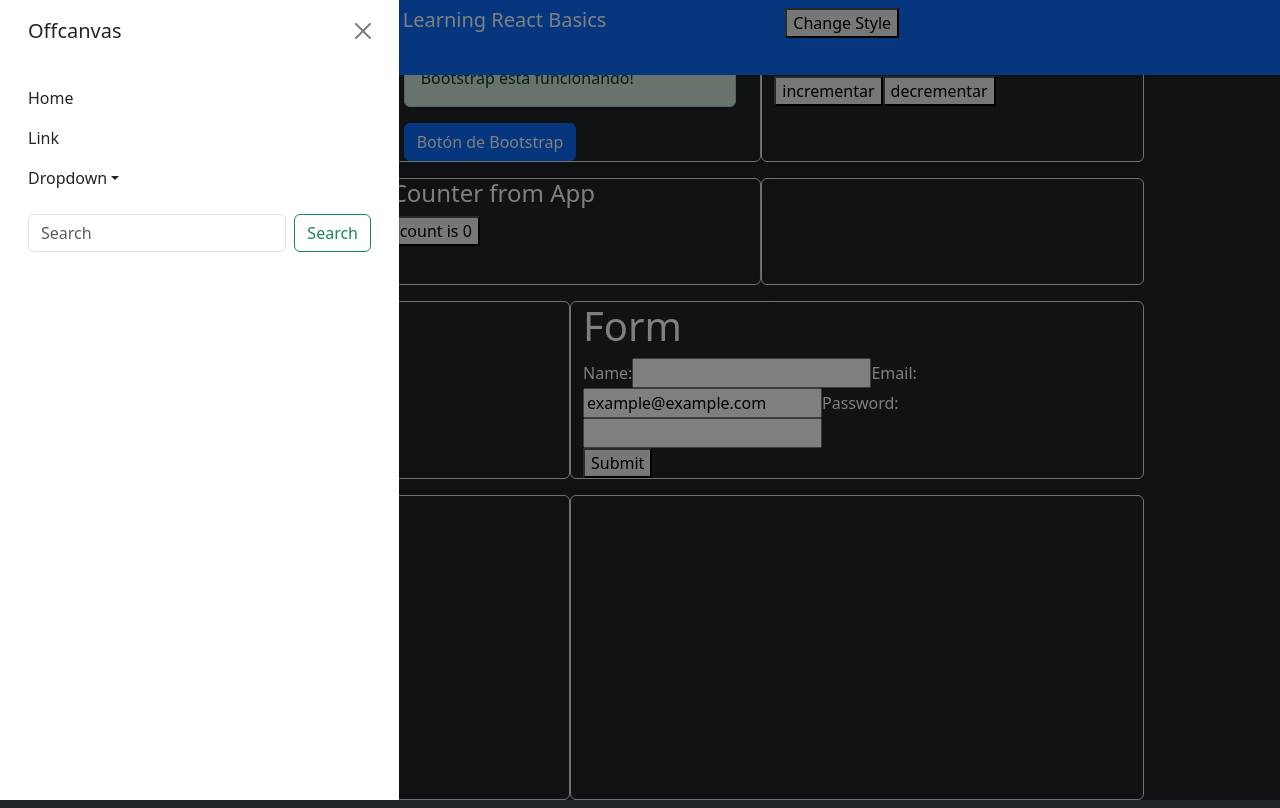
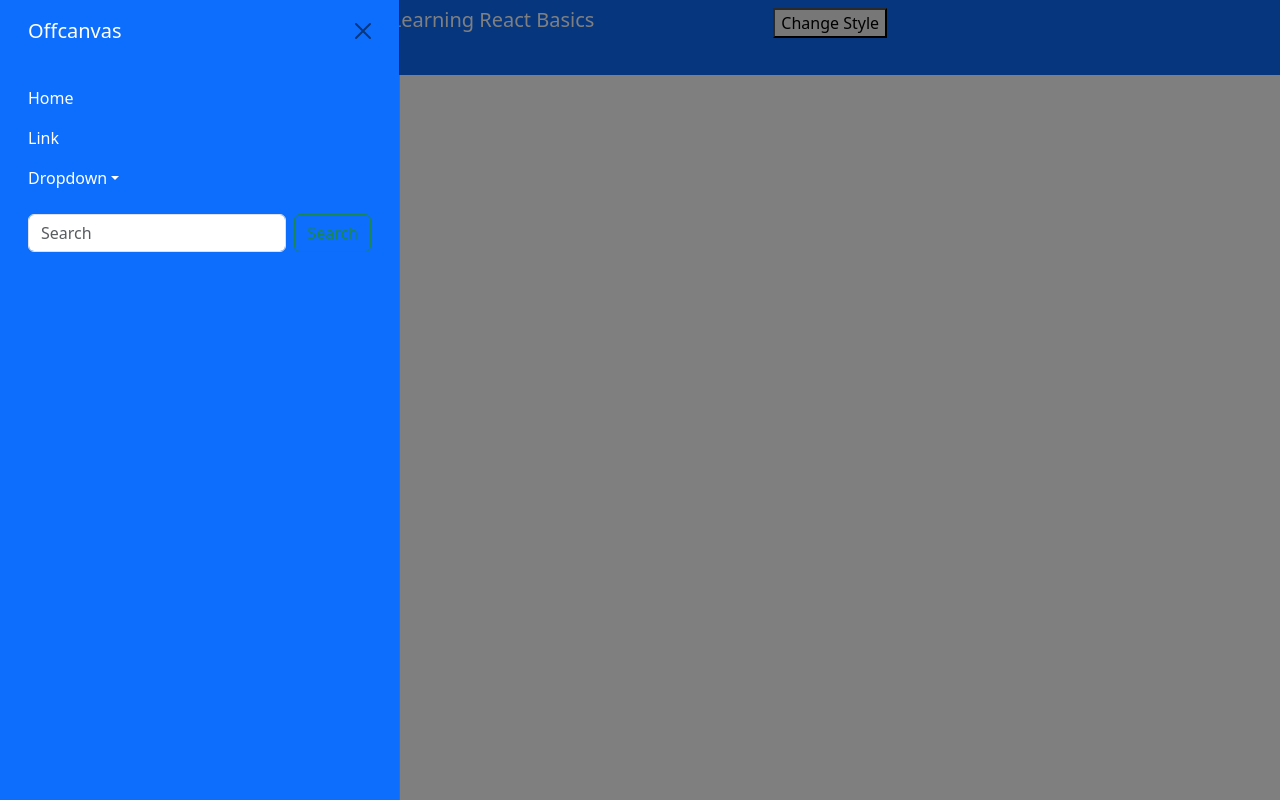
Before and after one commit to LucianoCBarilari/ReactBasics, a React (Vite) app: page / in a window 1280 px wide. Both pictures are taken after a click on the button "Toggle navigation". Built offline with nearby package versions, Linux system fonts and the light colour scheme; no server answers.

Commit message:
add TagMainLayout component and refactor App to use it; enhance TagDrawer with customizable position and background color

```diff
--- a/src/App.tsx
+++ b/src/App.tsx
@@ -1,129 +1,13 @@
-import { useState } from 'react';
 import './App.css';
 import 'bootstrap-icons/font/bootstrap-icons.css';
 
-import Button from './components/Button';
-import Home from './components/Home';
-import BootstrapComponent from './components/TestAndOthers/bootstrapEx';
-import Counter from './components/TestAndOthers/counter';
-import ComponentA from './components/TestAndOthers/componentA';
-import ComponentB from './components/TestAndOthers/componentB';
-import ListExample from './components/DisplayData/ListExample';
-import Form from './components/Forms/form';
-import DynamicList from './components/Dynamic Rendering/dynamicList';
-import ListFromDataContext from './components/DisplayData/ListFromDataContext';
-import TagAppBar from './components/AppBar/TagAppBar';
 
-import { BackgroundColors } from "./Helpers/BackgroundColors";
-import { Position } from "./Helpers/Position";
-import { TextColors } from "./Helpers/TextColors";
-import TagDrawer from './components/Drawer/TagDrawer';
-import TagDrawerHeader from './components/Drawer/TagDrawerHeader';
-import TagDrawerBody from './components/Drawer/TagDrawerBody';
+import TagMainLayout from './components/MainLayout/TagMainLayout';
 
 function App() {
-  const [count, setCount] = useState(0);
-  const [message] = useState('Home page Example with Props');
-  const [darkMode, setDarkMode] = useState(true);
-  const col_4Class = 'col-4 border shadow rounded';
-  const mainContainer = "container m-0 p-2";
-  let openDrawer= true;
-
   return (
     <>
-     <div className="row">
-        <TagAppBar
-            color={TextColors.White}
-            fixed={Position.FixedTop}
-            backgroundColor={BackgroundColors.Primary}>
-
-                 <div className={mainContainer}>
-                      <div className="row">
-                      <div className="col-4">
-                           <button className="navbar-toggler"
-                                   type="button"
-                                   data-bs-toggle="offcanvas"
-                                   data-bs-target="#offcanvasNavbar"
-                                   aria-controls="offcanvasNavbar"
-                                   aria-label="Toggle navigation">
-                               <span className="bi bi-columns-gap"/>
-                           </button>
-                      </div>
-                      <div className="col-4">
-                                   <h5>Learning React Basics</h5>
-                      </div>
-                      <div className="col-4">
-                                   <button onClick={() => setDarkMode(!darkMode)}>Change Style</button>
-                      </div>
-                </div>
-        </div>
-        </TagAppBar>
-      </div>
-      <div className="row t-10">
-          {/**/}
-          <TagDrawer open={openDrawer}>
-               <TagDrawerHeader />
-               <TagDrawerBody />
-          </TagDrawer>
-      </div>
-
-
-      <div className="bg-dark text-white">
-
-
-        <div className={mainContainer}>
-          <div className="row">
-            <div className={col_4Class}>
-              <h4>Independent Component Example</h4>
-              <Button text='Button Name from Props' />
-            </div>
-            <div className={col_4Class}>
-              <Home message={message} />
-              <BootstrapComponent />
-            </div>
-            <div className={col_4Class}>
-              <Counter />
-            </div>
-          </div>
-        </div>
-        <div className={mainContainer}>
-          <div className="row">
-            <div className={col_4Class}>
-              <ComponentA emoji="🚀" titulo="Space Adventure" />
-              <ComponentB buttonText="Button(reused component)" />
-            </div>
-            <div className={col_4Class}>
-              <h4>Counter from App</h4>
-              <button onClick={() => {
-                setCount((count) => count + 1);
-              }}>
-                count is {count}
-              </button>
-            </div>
-            <div className={col_4Class}></div>
-          </div>
-        </div>
-        <div className={mainContainer}>
-          <div className="row">
-            <div className='col-6 border rounded'>
-              <ListExample />
-            </div>
-            <div className='col-6 border rounded'>
-              <Form />
-            </div>
-          </div>
-        </div>
-        <div className={mainContainer}>
-          <div className="row">
-            <div className='col-6 border rounded'>
-              <DynamicList />
-            </div>
-            <div className='col-6 border rounded'>
-              <ListFromDataContext />
-            </div>
-          </div>
-        </div>
-      </div>
+    <TagMainLayout />
     </>
   );
 }
--- /dev/null
+++ b/src/components/Drawer/OffcanvasPosition.ts
@@ -0,0 +1,29 @@
+export enum OffcanvasPosition {
+    offcanvasStart = "offcanvas-start",
+    offcanvasEnd = "offcanvas-end",
+    offcanvasTop = "offcanvas-top",
+    offcanvasBottom = "offcanvas-bottom"
+}
+
+export function getOffcanvasPosition(position: OffcanvasPosition): string {
+    let tempPosition: string = "";
+    if (position == null)
+        return "";
+    else {
+        switch (position) {
+            case OffcanvasPosition.offcanvasStart:
+                tempPosition = OffcanvasPosition.offcanvasStart;
+                break;
+            case OffcanvasPosition.offcanvasEnd:
+                tempPosition = OffcanvasPosition.offcanvasEnd;
+                break;
+            case OffcanvasPosition.offcanvasTop:
+                tempPosition = OffcanvasPosition.offcanvasTop;
+                break;
+            case OffcanvasPosition.offcanvasBottom:
+                tempPosition = OffcanvasPosition.offcanvasBottom;
+                break;
+        }
+    }
+    return tempPosition;
+}
--- a/src/components/Drawer/TagDrawer.tsx
+++ b/src/components/Drawer/TagDrawer.tsx
@@ -1,24 +1,29 @@
 import { ReactNode } from "react";
+import { getOffcanvasPosition, OffcanvasPosition } from "./OffcanvasPosition";
+import { BackgroundColors } from "../../Helpers/BackgroundColors";
+import { getBackgroundColor } from "../../Helpers/Utils";
+
 interface TagDrawerProps{
     open: boolean;
+    offcanvasPosition?: OffcanvasPosition
+    backgroundColor?: BackgroundColors;
     children?: ReactNode;
 }
 
 const TagDrawer = (props :TagDrawerProps) => {
 
+    let tempPosition :string = getOffcanvasPosition(props.offcanvasPosition ?? OffcanvasPosition.offcanvasStart);
+    let backgroundColor: string = getBackgroundColor(props.backgroundColor ?? BackgroundColors.Light);
+
+    let drawerStyle :string = `offcanvas ${tempPosition} ${backgroundColor}`;
 
     return (
-        <>
-
         <div
-             className="offcanvas offcanvas-start"
+             className={drawerStyle}
              tabIndex={-1 } id="offcanvasNavbar"
              aria-labelledby="offcanvasNavbarLabel">
            {props.children}
         </div>
-
-      {/*props.children*/}
-      </>
-    )
+    );
 }
 export default TagDrawer;
--- /dev/null
+++ b/src/components/MainLayout/TagMainLayout.tsx
@@ -0,0 +1,70 @@
+import { useState } from "react";
+import { BackgroundColors } from "../../Helpers/BackgroundColors";
+import { Position } from "../../Helpers/Position";
+import { TextColors } from "../../Helpers/TextColors";
+import TagAppBar from "../AppBar/TagAppBar";
+import { OffcanvasPosition } from "../Drawer/OffcanvasPosition";
+import TagDrawer from "../Drawer/TagDrawer";
+import TagDrawerBody from "../Drawer/TagDrawerBody";
+import TagDrawerHeader from "../Drawer/TagDrawerHeader";
+
+const TagMainLayout = () => {
+
+    const [openDrawer, setOpenDrawer] = useState(false);
+
+    const toggleDrawer = () => setOpenDrawer(!openDrawer);
+
+    const mainContainer = "container m-0 p-2";
+
+    return (
+        <div>
+            <TagAppBar
+                color={TextColors.White}
+                fixed={Position.FixedTop}
+                backgroundColor={BackgroundColors.Primary}
+            >
+                <div className={mainContainer}>
+                    <div className="row">
+                        <div className="col-4">
+                            <button className="navbar-toggler"
+                                    type="button"
+                                    data-bs-toggle="offcanvas"
+                                    data-bs-target="#offcanvasNavbar"
+                                    aria-controls="offcanvasNavbar"
+                                    aria-label="Toggle navigation">
+                                <span className="bi bi-columns-gap"/>
+                            </button>
+                        </div>
+                        <div className="col-4">
+                            <h5>Learning React Basics</h5>
+                        </div>
+                        <div className="col-4">
+                            <button>Change Style</button>
+                        </div>
+                    </div>
+                </div>
+            </TagAppBar>
+
+            <div className="row" style={{ marginTop: '75px' }}>
+                <TagDrawer
+                    open={openDrawer}
+                    offcanvasPosition={OffcanvasPosition.offcanvasStart}
+                    backgroundColor={BackgroundColors.Primary}
+                >
+                    <TagDrawerHeader />
+                    <TagDrawerBody />
+                </TagDrawer>
+            </div>
+
+            <div className="row" style={{ marginTop: '20px' }}>
+                {/* Contenido del cuerpo */}
+                <div className={mainContainer}>
+                    <h2>Contenido Principal</h2>
+                    <p>Aquí va el contenido principal de la aplicación.</p>
+                </div>
+            </div>
+        </div>
+    );
+}
+
+export default TagMainLayout;
```
